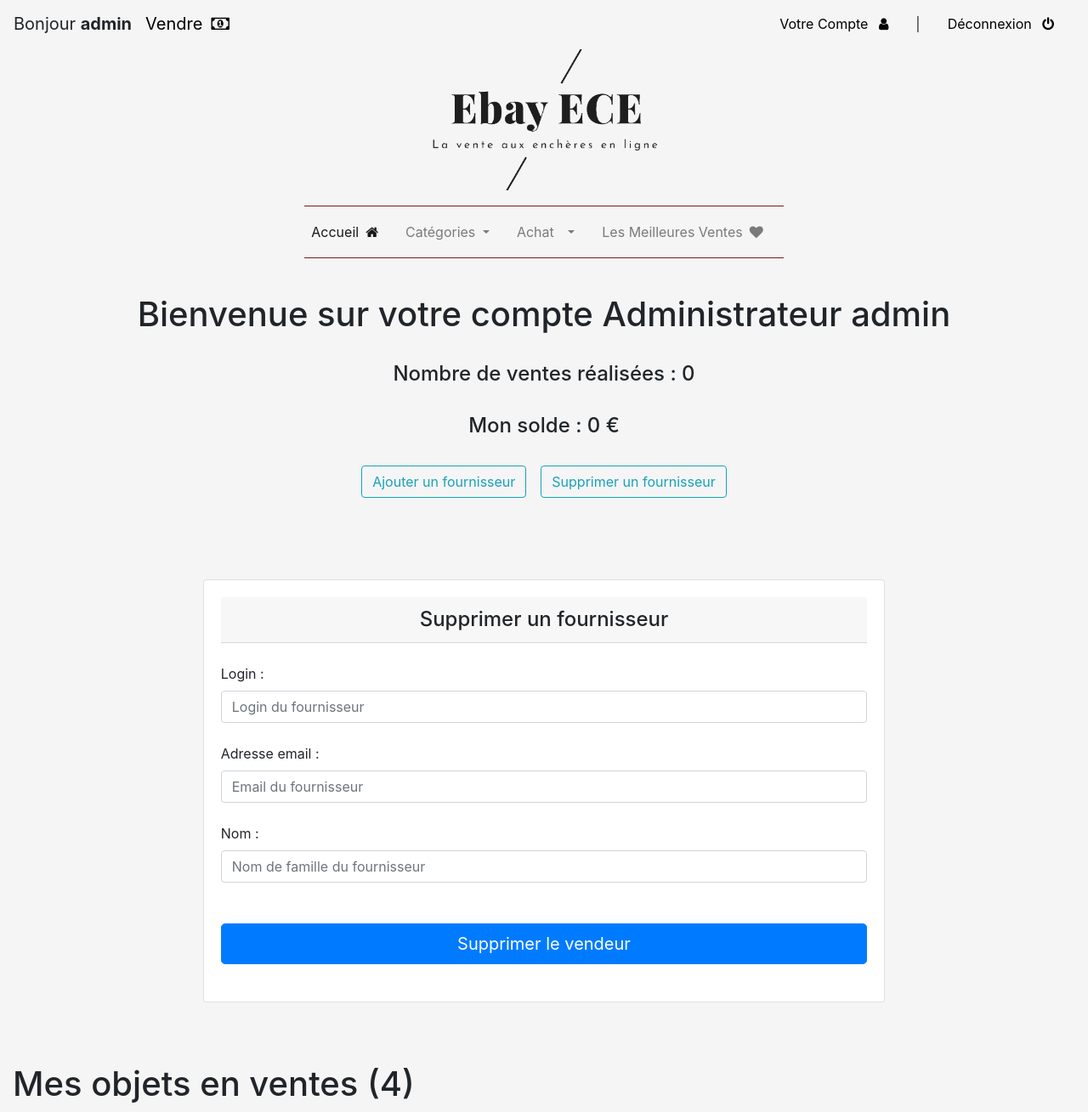
After one commit to Minerale-RDK/EbayEce, a PHP site: page /moncompte_admin.php in a window 1280 px wide, after a click on "Supprimer un fournisseur". The commit adds this page. Shown: the top 1309 px of the page at 85% size. Run offline with PHP 8.4, Linux system fonts and the light colour scheme; a user stored in the database is signed in; data comes from the database, SQL or seed files in the repository; some libraries are stand-ins or nearby versions.

Commit message:
que du neuf

```diff
--- a/PROJET/comptes/Login.php
+++ b/PROJET/comptes/Login.php
@@ -1,7 +1,6 @@
 <?php
     include ("../bases/header.php");
 ?>
-
 <body>
         <?php
             if($_GET['erreur']==1){
@@ -23,13 +22,13 @@
 
              <div class="form-label-group">
                  <label for="identifiant">Identifiant:</label>
-                <input type="text" class="form-control" name="identifiant" id="identifiant" aria-describedby="nameHelp" placeholder="Identifiant">
+                <input type="text" class="form-control" name="identifiant" id="identifiant" aria-describedby="nameHelp" placeholder="Identifiant" required autofocus>
                 <br>
               </div>
 
             <div class="form-label-group">
                 <label for="mdp">Mot de passe :</label>
-                <input type="text" class="form-control" name="mdp" id="mdp" aria-describedby="nameHelp" placeholder="Mot de passe"><br>
+                <input type="password" class="form-control" name="mdp" id="mdp" aria-describedby="nameHelp" placeholder="Mot de passe" required autofocus><br>
               </div>
 
                     <input type="submit" id="bttnconnex" value="Connexion" class="btn btn-lg btn-primary btn-block ">
--- a/PROJET/comptes/boutique.php
+++ b/PROJET/comptes/boutique.php
@@ -7,7 +7,7 @@
     if($vendu == 0){
 
         echo '<a href="../items/produit.php?id='.$data['IDItem'].'">
-            <img src="'.$data['chemindossier'].'/photo0.jpg"  class="img-thumbnail" >
+            <img src="'.$data['chemindossier'].'/photo0.jpg"  style="width:100%; " class="img-thumbnail" >
             </a>
             </div>
             <div class="card-body">
@@ -20,7 +20,7 @@
 
     }elseif($vendu == 1){
 
-        echo '<img src="'.$data['chemindossier'].'/photo0.jpg"  class="img-thumbnail" >
+        echo '<img src="'.$data['chemindossier'].'/photo0.jpg" style="width:100%;" class="img-thumbnail" >
             </div>
             <div class="card-body">
             <h5 class="card-title">'.$data['nomitem'].'</h5>
@@ -39,10 +39,10 @@
 
     $i=4;
     $nbr=mysqli_num_rows($result);
-    echo '<h1>'.$titre.' ('.$nbr.')</h1><br>';
+    echo '<h1 style="margin-left: 15px;">'.$titre.' ('.$nbr.')</h1><br>';
 
     if ($nbr == 0) {
-        echo "<h5>'.$message_error.'</h5>";
+        echo '<h5 style="margin-left: 30px;">'.$message_error.'</h5>';
     }
     else
     {
@@ -51,11 +51,6 @@
             if ($i%4 == 0){
 
                 echo '<div class="card-deck">';
-                item($data, $vendu);
-
-            }
-            elseif(($i-1)%4 == 0 || ($i-2)%4 == 0){
-
                 item($data, $vendu);
 
             }
--- /dev/null
+++ b/PROJET/comptes/moncompte_admin.php
@@ -0,0 +1,107 @@
+<?php
+
+    if(!isset($_SESSION))
+    {
+        session_start();
+    }
+    include('../bases/header.php');
+    require('boutique.php');
+?>
+<head>
+ <script type="text/javascript">
+
+    function masquer_div(id)
+  {
+    if (document.getElementById(id).style.display == 'none')
+    {
+        document.getElementById(id).style.display = 'block';
+    }else{
+        document.getElementById(id).style.display = 'none';
+    }
+
+  }
+
+ </script>
+ </head>
+<body>
+
+<?php
+    if(!empty($_GET['vendeur'])){
+        echo '<div class="alert alert-success" role="alert"><i class="fa fa-check" aria-hidden="true"></i>
+      &ensp;Le compte de '.$_GET['vendeur'].' a bien été supprimé !</div>';
+    }
+    include ("../bases/menu.php");
+    include ("../bases/bdd.php");
+    $sql2 = "SELECT * FROM items WHERE IDVendeur = 1 AND avendre = 0";
+    $result2 = mysqli_query($db_handle, $sql2);
+    $solde = 0;
+    while ($data2 = mysqli_fetch_assoc($result2)) {
+        $solde += $data2['prix'];
+    }
+?>
+
+<br><h1 style="text-align: center"> Bienvenue sur votre compte Administrateur <?= $_SESSION['login']?></h1><br>
+<h4 style="text-align: center">Nombre de ventes réalisées : <?= mysqli_num_rows($result2)?></h4><br>
+<h4 style="text-align: center"> Mon solde : <?= $solde?> €</h3><br>
+<div class="col;" style="text-align: center">
+    <a href="../comptes/CreationVendeur.php"  class="btn btn-outline-info" role="button" style="text-align: center">Ajouter un fournisseur</a>
+    &ensp;
+    <button class="btn btn-outline-info" role="button" onclick="masquer_div('valid');" style="text-align: center">Supprimer un fournisseur</a>
+</div><br><br>
+
+<div class="container" id="valid" style="display:none">
+    <div calss="row">
+            <div class="col-lg-10 col-xl-9 mx-auto" >
+               <div class="card card-signin flex-row my-5" >
+                   <div class="card-body" >
+
+                <h4 class="card-header text-center" >Supprimer un fournisseur</h4>
+              <br>
+
+            <form class="col-md4 ml-auto mr-auto" action="deletevendeur.php" method="post" enctype="multipart/form-data" >
+
+            <div class="form-label-group">
+                <label for="identifiant">Login : </label>
+                <input type="text" class="form-control" name="identifiant" id="identifiant" aria-describedby="nameHelp" placeholder="Login du fournisseur" required autofocus>
+                <br>
+            </div>
+
+            <div class="form-label-group">
+                <label for="mdp">Adresse email :</label>
+                <input type="email" class="form-control" name="email" id="email" aria-describedby="emailHelp" placeholder="Email du fournisseur" required autofocus><br>
+            </div>
+
+            <div class="form-label-group">
+                <label for="mdp">Nom :</label>
+                <input type="text" class="form-control" name="nom" id="nom" aria-describedby="nomHelp" placeholder="Nom de famille du fournisseur" required autofocus><br>
+            </div><br>
+
+                    <input type="submit" id="bttnconnex" value="Supprimer le vendeur" class="btn btn-lg btn-primary btn-block ">
+
+                <br>
+            </form>
+</div></div></div></div>
+</div><br>
+
+<?php
+
+    $sql = "SELECT * FROM items WHERE IDVendeur = 1 AND avendre = 1";
+    $result = mysqli_query($db_handle, $sql);
+    $result2 = mysqli_query($db_handle, $sql2);
+
+    $titre_boutique = "Mes objets en ventes";
+    $titre_historique = "Mes objets vendus";
+    $msg_erreurh = "Aucun objet vendu";
+    $msg_erreurb = "Aucun objet en vente";
+
+    $vendu =1;
+
+    maboutique($titre_boutique, $msg_erreurb, $result);
+    echo '<br><br>';
+    maboutique($titre_historique, $msg_erreurh, $result2, $vendu);
+
+?>
+
+<?php
+    include ("../bases/footer.php");
+?>
--- a/PROJET/comptes/upload_vendeurs.php
+++ b/PROJET/comptes/upload_vendeurs.php
@@ -9,7 +9,7 @@
 // https://www.youtube.com/watch?v=kkkQoGEzP0w&t=411s
 
 $prenom = isset($_POST["Prénom"])? $_POST["Prénom"] : "";
-$nom = isset($_POST["Nom"])? $_POST["Nom"] : "";
+$nom = strtoupper(isset($_POST["Nom"])? $_POST["Nom"] : "");
 $login = isset($_POST["Identifiant"])? $_POST["Identifiant"] : "";
 $email = isset($_POST["email"])? $_POST["email"] : "";
 $pwd = isset($_POST["pwd"])? $_POST["pwd"] : "";
```
Also changed, not shown: PROJET/comptes/connexion.php (+12 -0 lines), PROJET/comptes/deletevendeur.php (added, +47 -0 lines), PROJET/comptes/vendeur_compte.php (+48 -1 lines).
